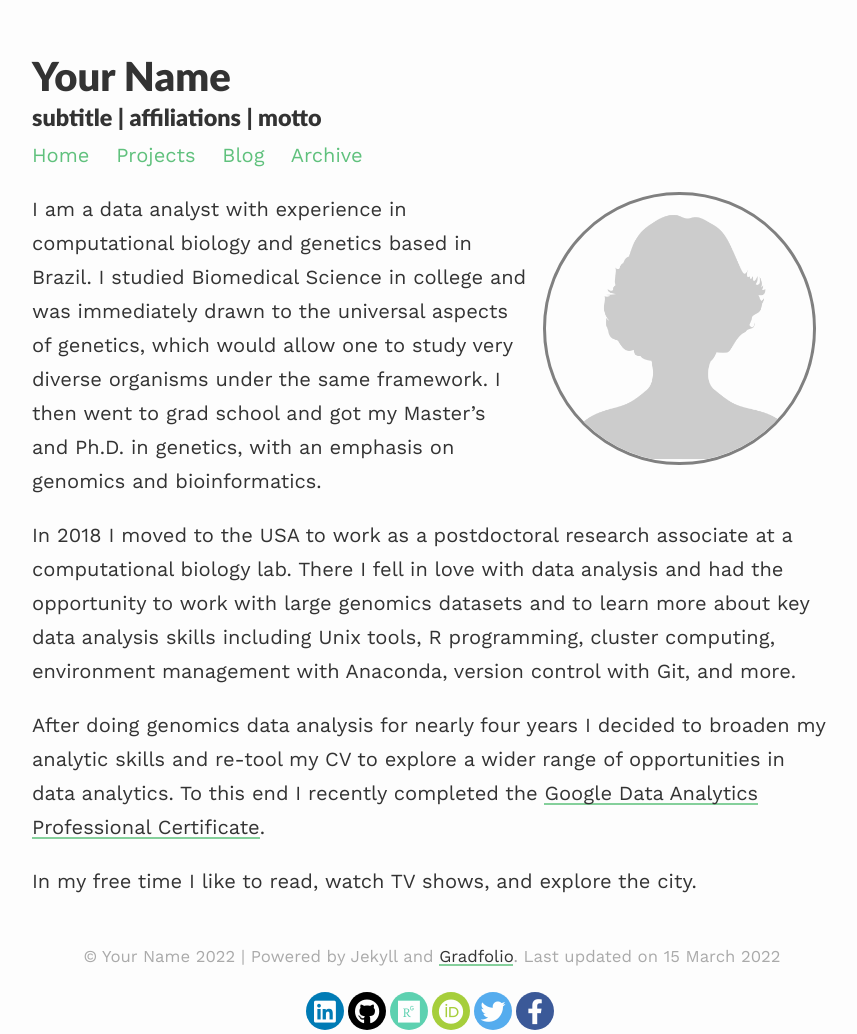
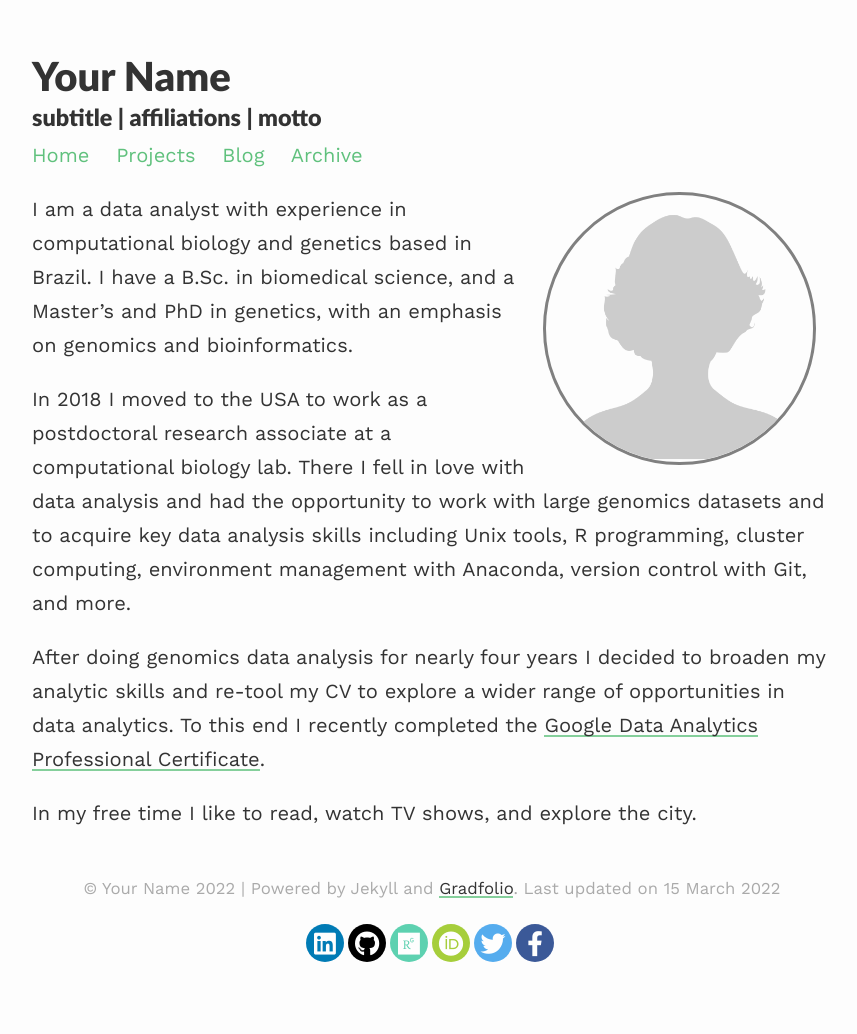
Before and after one commit to gbdias/home, a Jekyll site: the page built from index.md, in a window 1280 px wide. Shown: the whole page, without its empty margins (208-1065 px from the left). Built offline with Jekyll 4.4.1, drawn with Linux system fonts in a browser that asks for light colours; nearby versions of some CDN libraries; after the commit the page ends 980 px from its top, so only the background shows below that.

Commit message:
Update index.md

```diff
--- a/index.md
+++ b/index.md
@@ -7,9 +7,9 @@ profile:
 published: true
 ---
 
-I am a data analyst with experience in computational biology and genetics based in Brazil. I studied Biomedical Science in college and was immediately drawn to the universal aspects of genetics, which would allow one to study very diverse organisms under the same framework. I then went to grad school and got my Master's and Ph.D. in genetics, with an emphasis on genomics and bioinformatics.
+I am a data analyst with experience in computational biology and genetics based in Brazil. I have a B.Sc. in biomedical science, and a Master's and PhD in genetics, with an emphasis on genomics and bioinformatics.
 
-In 2018 I moved to the USA to work as a postdoctoral research associate at a computational biology lab. There I fell in love with data analysis and had the opportunity to work with large genomics datasets and to learn more about key data analysis skills including Unix tools, R programming, cluster computing, environment management with Anaconda, version control with Git, and more.
+In 2018 I moved to the USA to work as a postdoctoral research associate at a computational biology lab. There I fell in love with data analysis and had the opportunity to work with large genomics datasets and to acquire key data analysis skills including Unix tools, R programming, cluster computing, environment management with Anaconda, version control with Git, and more.
 
 After doing genomics data analysis for nearly four years I decided to broaden my analytic skills and re-tool my CV to explore a wider range of opportunities in data analytics. To this end I recently completed the [Google Data Analytics Professional Certificate](https://www.coursera.org/professional-certificates/google-data-analytics){:target="_blank"}.
 
```
